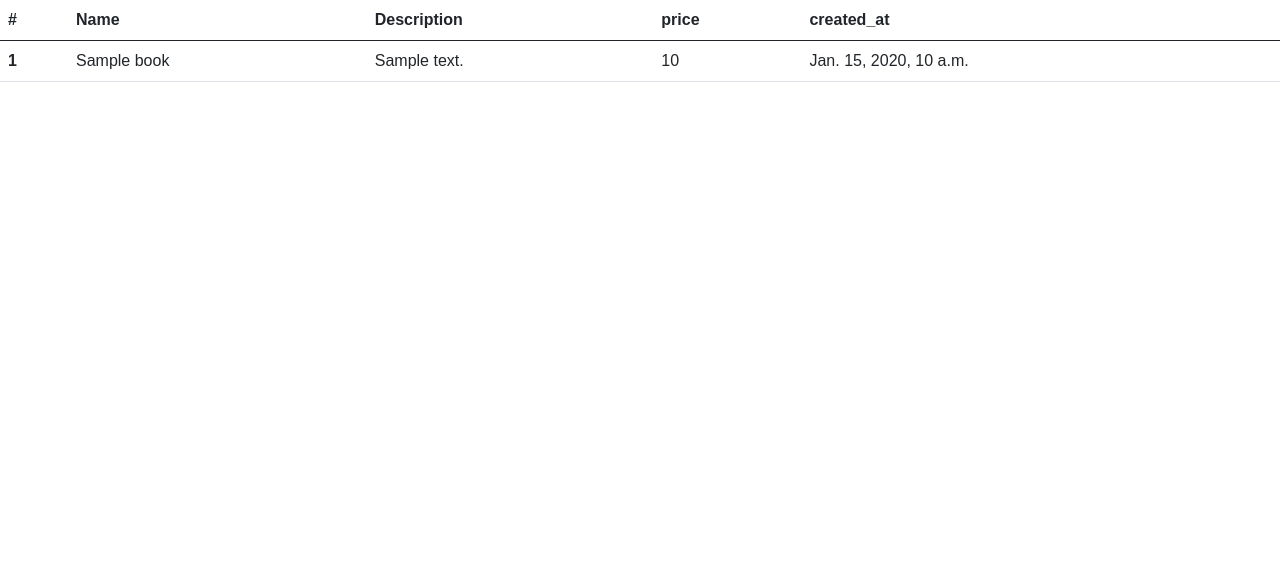
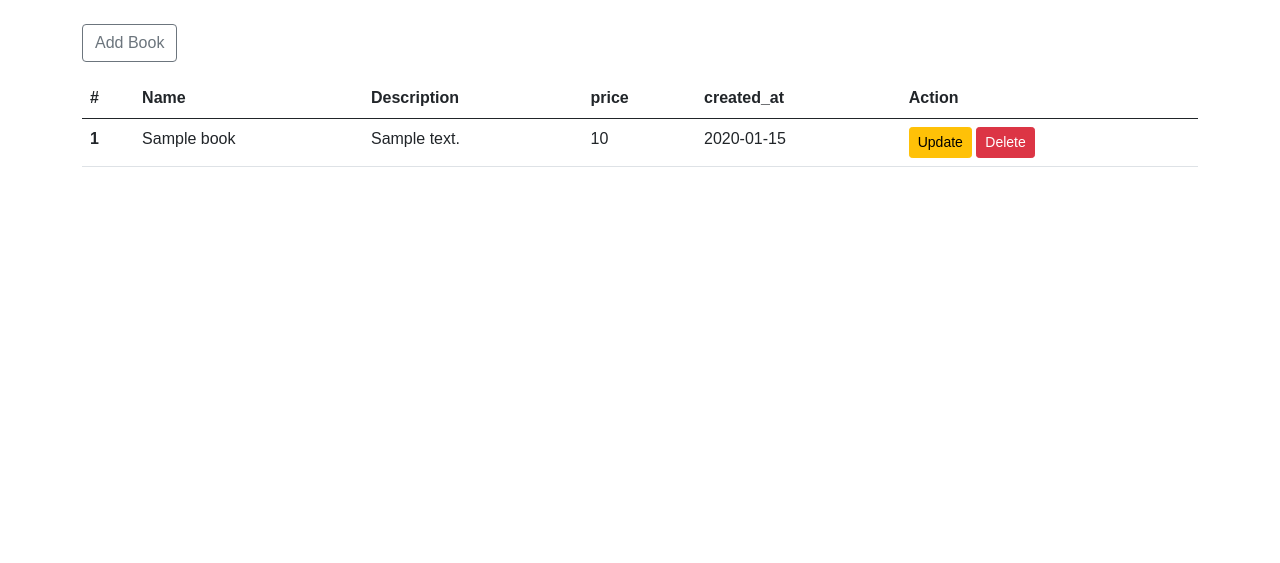
Before and after one commit to Giyos1/team-django, a Django app: page /books/ in a window 1280 px wide. Shown: the part 96-659 px from the top of the page. Run offline with Django 5.2, Linux system fonts and the light colour scheme; tables that the repository leaves empty hold one stand-in row (values such as "Sample post").

Commit message:
books update delete

```diff
--- a/books/urls.py
+++ b/books/urls.py
@@ -4,6 +4,8 @@ from . import views
 urlpatterns = [
     path('', views.book_list, name='book_list'),
     path('create_book_form/', views.book_create_form, name='create_form_book'),
-    path('update_book_form/<int:pk>/', views.book_update_form, name='update_form_book'),
+    path('update_book_form/<int:pk>/', views.book_update_form, name='update_book_form'),
     path('create_book', views.book_create, name='create_book'),
+    path('update_book/<int:pk>/', views.book_update, name='update_book'),
+    path('delete_book/<int:pk>/', views.book_delete, name='delete_book'),
 ]
--- a/books/views.py
+++ b/books/views.py
@@ -26,3 +26,17 @@ def book_create(request):
 def book_update_form(request, pk):
     book = get_object_or_404(Books, id=pk)
     return render(request, 'books/update.html', context={"book": book})
+
+def book_update(request, pk):
+    book = get_object_or_404(Books, id=pk)
+    book.name = request.POST.get('name')
+    book.description = request.POST.get('description')
+    book.price = request.POST.get('price')
+    book.save()
+    return redirect('book_list')
+
+def book_delete(request, pk):
+    book = get_object_or_404(Books, id=pk)
+    if request.method == 'POST':
+        book.delete()
+    return redirect('book_list')
--- a/config/settings.py
+++ b/config/settings.py
@@ -85,9 +85,9 @@ WSGI_APPLICATION = 'config.wsgi.application'
 DATABASES = {
     "default": {
         "ENGINE": "django.db.backends.postgresql",
-        "NAME": "team_django",
-        "USER": "giyos",
-        "PASSWORD": "12",
+        "NAME": "books_db",
+        "USER": "postgres",
+        "PASSWORD": "12345",
         "HOST": "127.0.0.1",
         "PORT": "5432",
     }
--- a/templates/base.html
+++ b/templates/base.html
@@ -58,7 +58,7 @@
     </nav>
 </header>
 
-<main>
+<main class="container mt-4">
     {% block content %}
         content
     {% endblock %}
--- a/templates/books/list.html
+++ b/templates/books/list.html
@@ -5,6 +5,7 @@
 {% endblock %}
 
 {% block content %}
+    <a href="{% url 'create_form_book' %}" class="btn btn-outline-secondary mb-3">Add Book</a>
     <table class="table">
         <thead>
         <tr>
@@ -13,6 +14,7 @@
             <th scope="col">Description</th>
             <th scope="col">price</th>
             <th scope="col">created_at</th>
+            <th scope="col">Action</th>
         </tr>
         </thead>
         {% for book in books %}
@@ -22,7 +24,19 @@
                 <td>{{ book.name }}</td>
                 <td>{{ book.description }}</td>
                 <td>{{ book.price }}</td>
-                <td>{{ book.create_at }}</td>
+                <td>{{ book.create_at|date:"Y-m-d" }}</td>
+                <td>
+                    <a href="{% url 'update_book_form' book.id %}" class="btn btn-warning btn-sm"> Update </a>
+                    <form action="{% url 'delete_book' book.id %}"
+                          method="post"
+                          style="display:inline;"
+                          onsubmit="return confirm('Rostdan ham ushbu kitobni o‘chirmoqchimisiz?');">
+                        {% csrf_token %}
+                        <button type="submit" class="btn btn-danger btn-sm">
+                            Delete
+                        </button>
+                    </form>
+                </td>
             </tr>
             </tbody>
 
--- a/templates/books/update.html
+++ b/templates/books/update.html
@@ -1,7 +1,7 @@
 {% extends 'base.html' %}
 
 {% block title %}
-    Kitob qo'shish
+    Kitobni taxrirlash
 {% endblock %}
 
 {% block content %}
@@ -10,9 +10,9 @@
             <div class="col-md-7 col-lg-6">
                 <div class="card shadow-sm border-0">
                     <div class="card-body p-4 p-md-5">
-                        <h3 class="card-title text-center mb-4">📚 Yangi kitob qo'update</h3>
+                        <h3 class="card-title text-center mb-4">📚 Kitobni taxrirlash</h3>
 
-                        <form action="{% url 'create_book' %}" method="post">
+                        <form action="{% url 'update_book' book.id %}" method="post">
                             {% csrf_token %}
 
                             <div class="mb-3">
```
